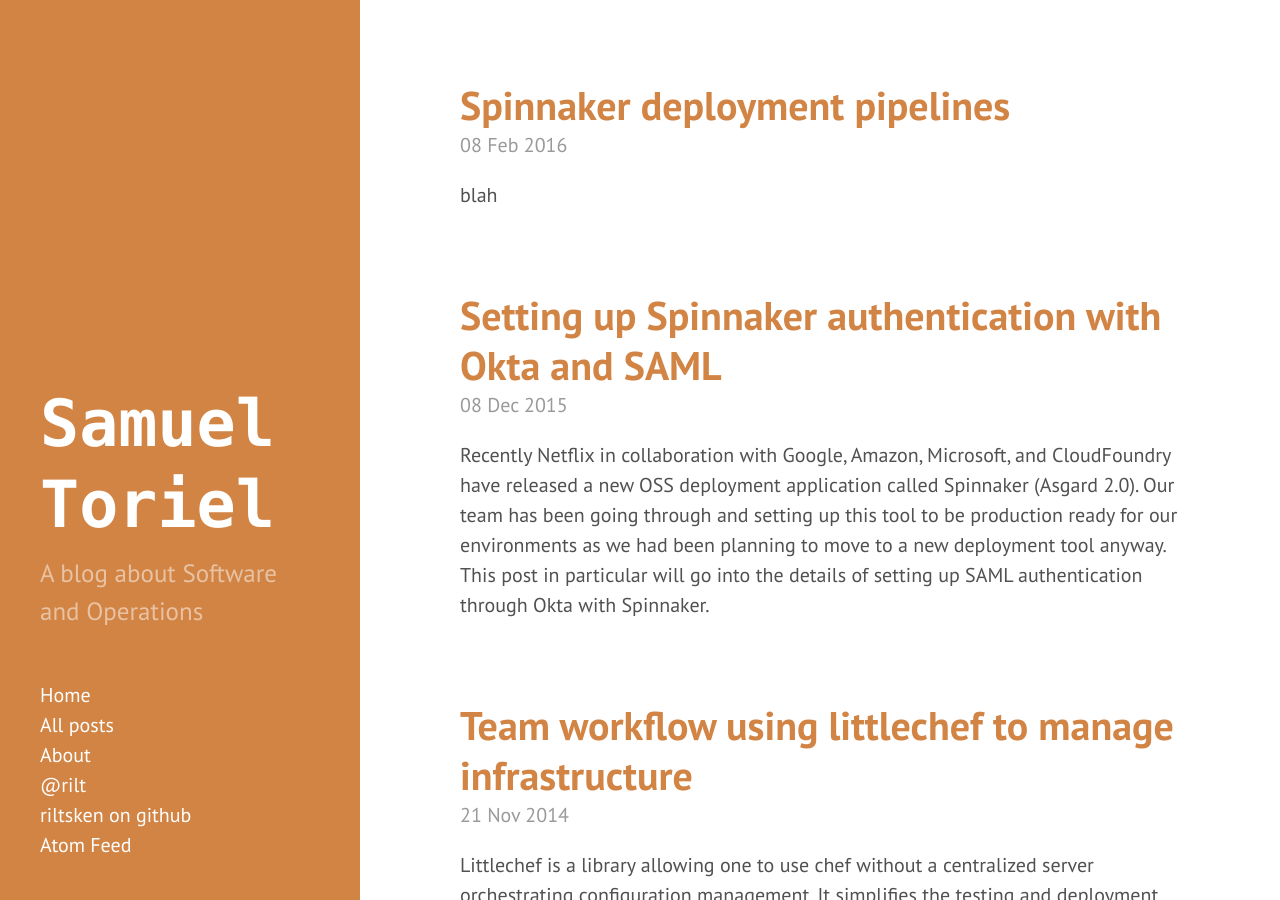
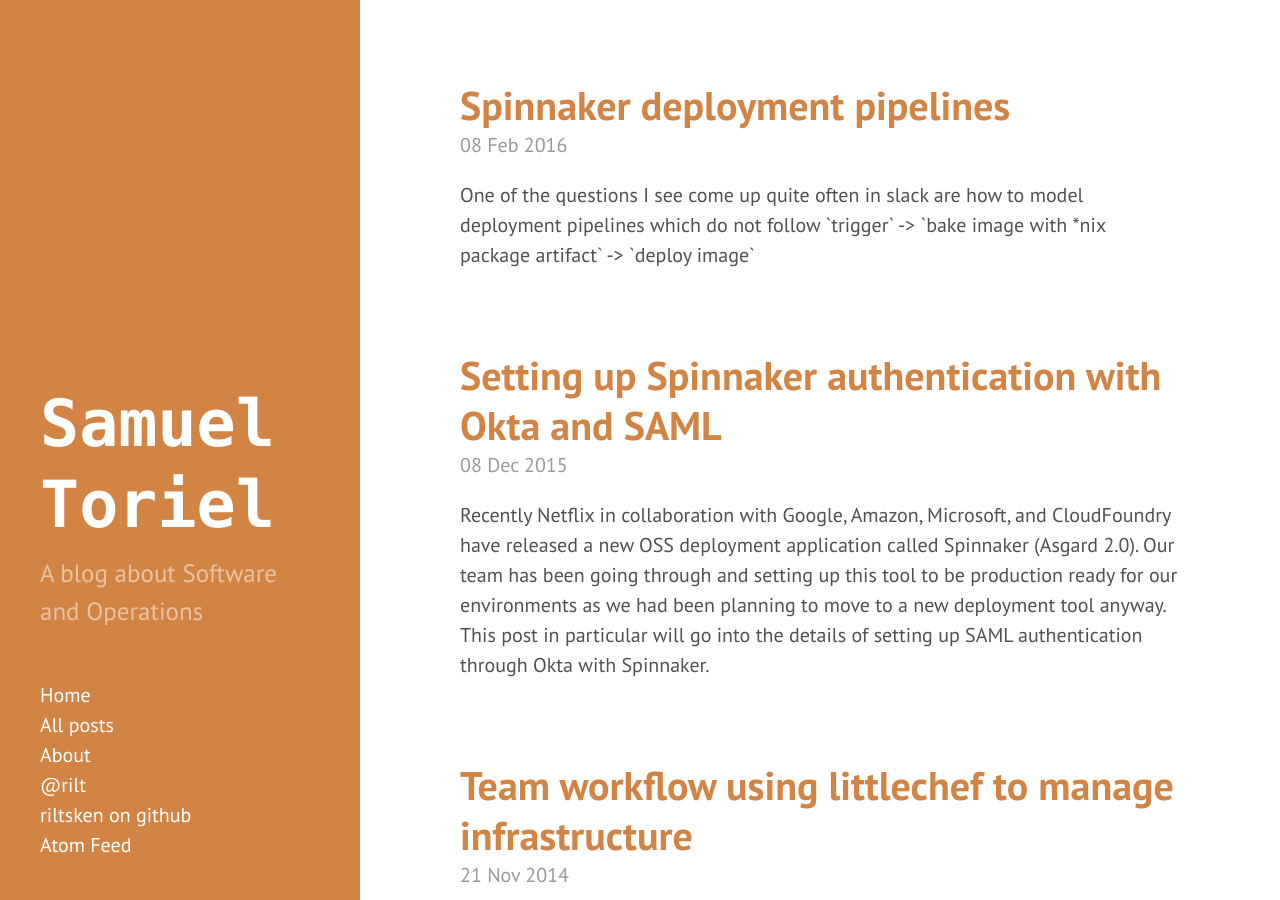
Before and after one commit to riltsken/riltsken.github.io, a Jekyll site: the page built from index.html, in a window 1280 px wide and 900 px high. Built offline with Jekyll 4.4.1, drawn with Linux system fonts in a browser that asks for light colours; nearby versions of some CDN libraries; Markdown is read by kramdown in place of the engine named in the settings; the list of posts is cut into pages by our own code.

Commit message:
forgot blurb

```diff
--- a/_posts/2016-02-08-spinnaker-deployment-pipelines.markdown
+++ b/_posts/2016-02-08-spinnaker-deployment-pipelines.markdown
@@ -3,7 +3,7 @@
 title: "Spinnaker deployment pipelines"
 categories: DevOps Infrastructure DeploymentTools
 date: 2016-02-08
-blurb: "blah"
+blurb: "One of the questions I see come up quite often in slack are how to model deployment pipelines which do not follow `trigger` -> `bake image with *nix package artifact` -> `deploy image`"
 ---
 
 [configuration_script]: https://gist.github.com/riltsken/84004a3b6964823e3ae6
```
